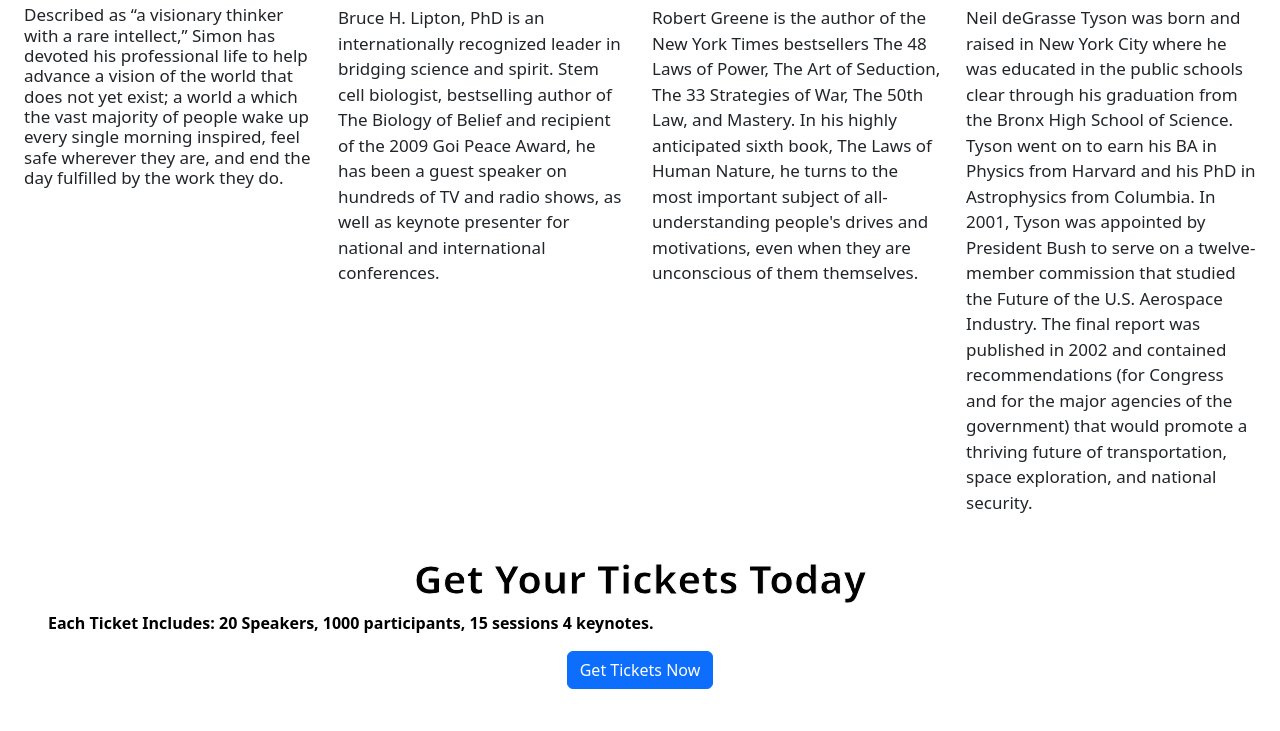
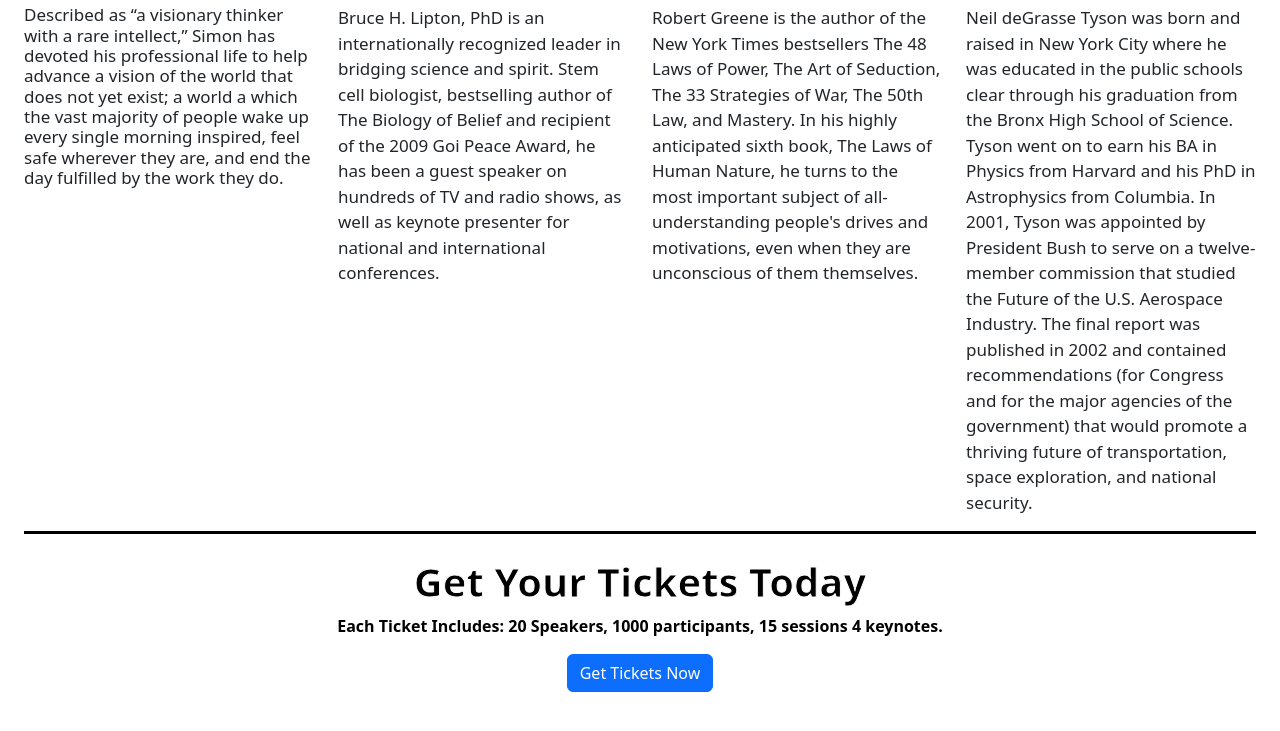
Before and after one commit to Dbearheart/DG-event-landing-page, a plain HTML site: page index.html in a window 1280 px wide. Shown: the part 776-1507 px from the top of the page. Drawn offline with nearby package versions, Linux system fonts and the light colour scheme.

Commit message:
style: added top solid black border to new feature

```diff
--- a/css/styles.css
+++ b/css/styles.css
@@ -15,7 +15,9 @@
     background-size: cover;
 }
 .jumbotron{
+    height: 300px;
     background-color: #ffffff;
+    border-top: solid black;
 }
 .text-break{
     color: black;
--- a/index.html
+++ b/index.html
@@ -59,7 +59,9 @@
             <div class="d-flex justify-content-center">
                 <h1 class="fw-bold">Get Your Tickets Today</h1>
             </div>
-                <p class="text-break fw-bold hero2">Each Ticket Includes: 20 Speakers, 1000 participants, 15 sessions 4 keynotes.</p>
+            <div class="d-flex justify-content-center">
+                <p class="text-break fw-bold  hero2">Each Ticket Includes: 20 Speakers, 1000 participants, 15 sessions 4 keynotes.</p>
+            </div>
     <div class="d-flex justify-content-center">
         <button class="btn btn-primary bt-lg" type="button">Get Tickets Now</button>
     </div>
```
